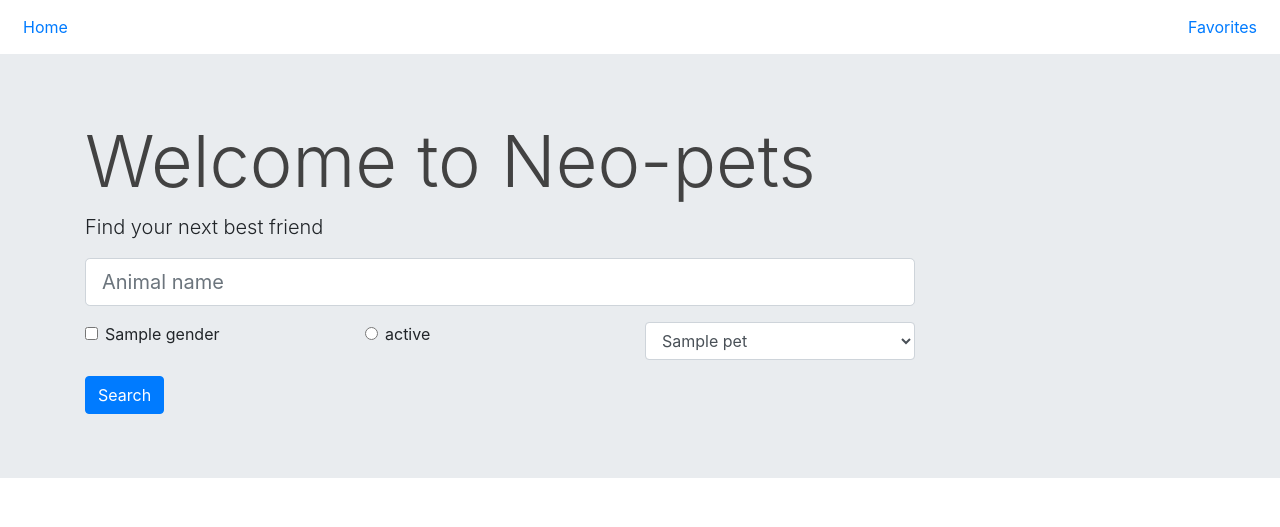
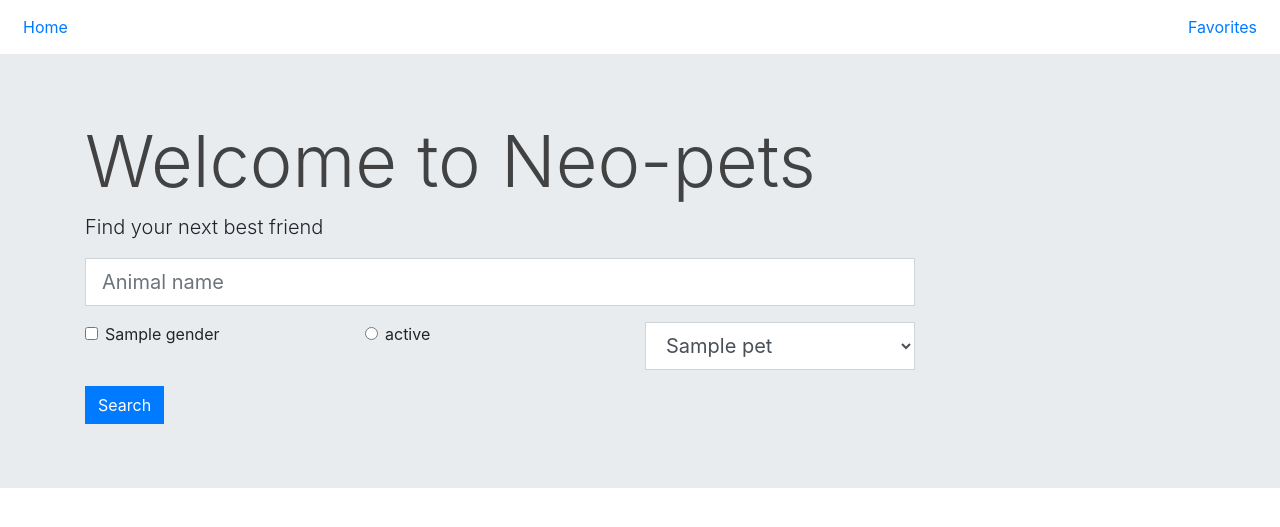
Before and after one commit to noedlm/neo-pets, a Django app: template neopetsproject/petfinder/templates/petfinder/index.html in a window 1280 px wide. Shown: the top 527 px of the page. Run offline with Django 3.2, Linux system fonts and the light colour scheme; the template is opened without the code that fills it: most values are stand-ins (such as "Sample title", 1, 10 or a date in 2020); some libraries are stand-ins or nearby versions.

Commit message:
puppies without borders

```diff
--- a/neopetsproject/petfinder/templates/petfinder/index.html
+++ b/neopetsproject/petfinder/templates/petfinder/index.html
@@ -10,7 +10,7 @@
         <form action="{% url 'petfinder:search' %}">
             <div class="form-row">
                 <div class="form-group col-9">
-                    <input type="text" name="name" class="form-control form-control-lg" placeholder="Animal name" value="{{ request.GET.name }}">
+                    <input type="text" name="name" class="form-control form-control-lg no-border-radius" placeholder="Animal name" value="{{ request.GET.name }}">
                 </div>
             </div>
             <div class="form-row">
@@ -36,7 +36,7 @@
                 </div>
                 <div class="col-3">
                     <div class="form-group">
-                        <select name="type" class="form-control" id="type">
+                        <select name="type" class="form-control form-control-lg no-border-radius" id="type">
                             {% for pet in pet_types %}
                                 <option value="{{ pet }}">{{ pet }}</option>
                             {% endfor %}
@@ -44,7 +44,7 @@
                     </div>
                 </div>
             </div>
-            <input type="submit" class="btn btn-primary mb2" value="Search">
+            <input type="submit" class="btn btn-primary mb2 no-border-radius" value="Search">
         </form>
     </div>
 </div>
--- a/neopetsproject/static/petfinder/style.css
+++ b/neopetsproject/static/petfinder/style.css
@@ -23,6 +23,10 @@ li a:hover {
     word-break: break-all;
 }
 
+.no-border-radius {
+    border-radius: 0;
+}
+
 .padding-sm {
     padding: 10px;
 }
```
